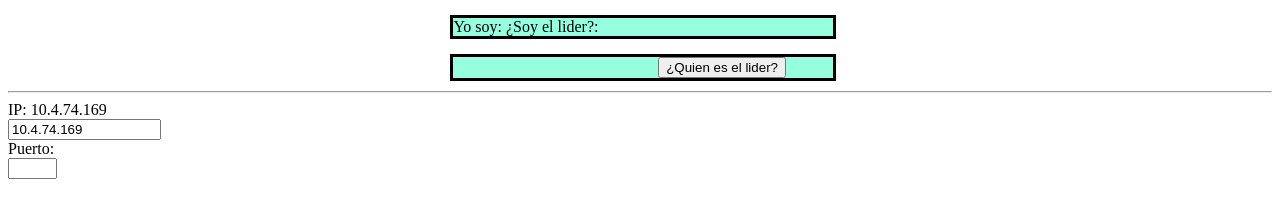
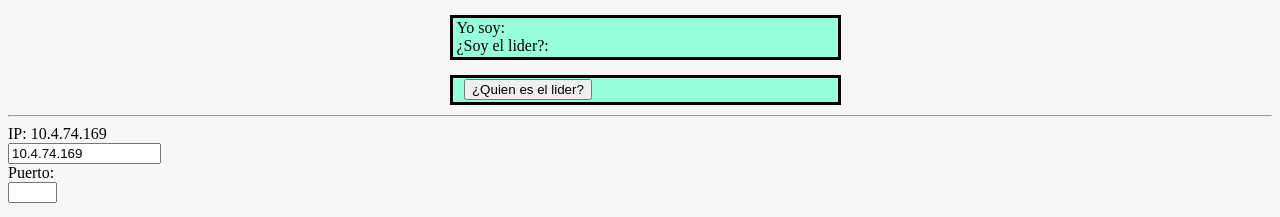
Before and after one commit to markitos1324/Distribuidos-2019-1, a plain HTML site: page web/index.html in a window 1280 px wide. Shown: the part 129-346 px from the top of the page. Drawn offline with Linux system fonts and the light colour scheme.

Commit message:
Variables nuevas

```diff
--- a/web/css/mainCss.css
+++ b/web/css/mainCss.css
@@ -1,11 +1,15 @@
+body{
+	background-color: #F9F6F6;
+}
 .myBorder{
-	border-color: black;
+	border-color: #5C5959;
 	border:solid;
 	border-width: 3px;
 }
 .status{
 	width: 30%;
 	margin: 15px 35% 10px 35%;
+	padding: 1px 2px 2px 3px;
 	background-color: #97FFDE;
 }
 table,th, td{
--- a/web/index.html
+++ b/web/index.html
@@ -2,7 +2,7 @@
 <html lang="en" ng-app="MyController">
 <head>
 	<meta charset="UTF-8">
-	<title>Servidor {{port}}</title>
+	<title>Servidor {{servPort}}</title>
 	<link rel="icon" href="./assests/img/ico.jpg">
 	<script type="text/javascript" src="./js/angular.min.js"></script>
 	<script type="text/javascript" src="./js/controller.js"></script>
@@ -13,15 +13,16 @@
 	<p style="font-size: 100px; margin: 0px 0px 0px 0px">Hola {{nombre}}//{{ipaddress}}:{{servPort}} </p>
 </div>
 <div class="myBorder status">
-	<label>Yo soy: {{port}}</label>
+	<label>Yo soy: {{servPort}}</label>
+	<br>
 	<label>¿Soy el lider?: {{howiam}}</label>
 </div>
 <div class="myBorder status" ng-show="leave" class="ng-hide">
 	<button type="button" ng-click="toLeave()" style="margin-left:24%; margin-right: 0px; background-color: red;">renunciar</button>
 </div>
 <div class="myBorder status">
-	<label style="margin-left: 30%">{{director}}</label>
-	<button type="button" ng-click="consultLeader()" style="margin-left:24%; margin-right: 0px;">¿Quien es el lider?</button>
+	<button type="button" ng-click="consultLeader()" style="margin-left:2%; margin-right: 2%">¿Quien es el lider?</button>
+	<label>{{director}}</label>
 </div>
 <hr>
 <label>IP: {{ipaddress}} <br> </label>
@@ -33,5 +34,6 @@
        minlength="4" maxlength="4" size="3" >
 
 <script src="./js/controller.js"></script>
+<script>document.write('<script src="http://' + (location.host || '${1:localhost}').split(':')[0] + ':${2:35729}/livereload.js?snipver=1"></' + 'script>')</script>
 </body>
 </html>
```
